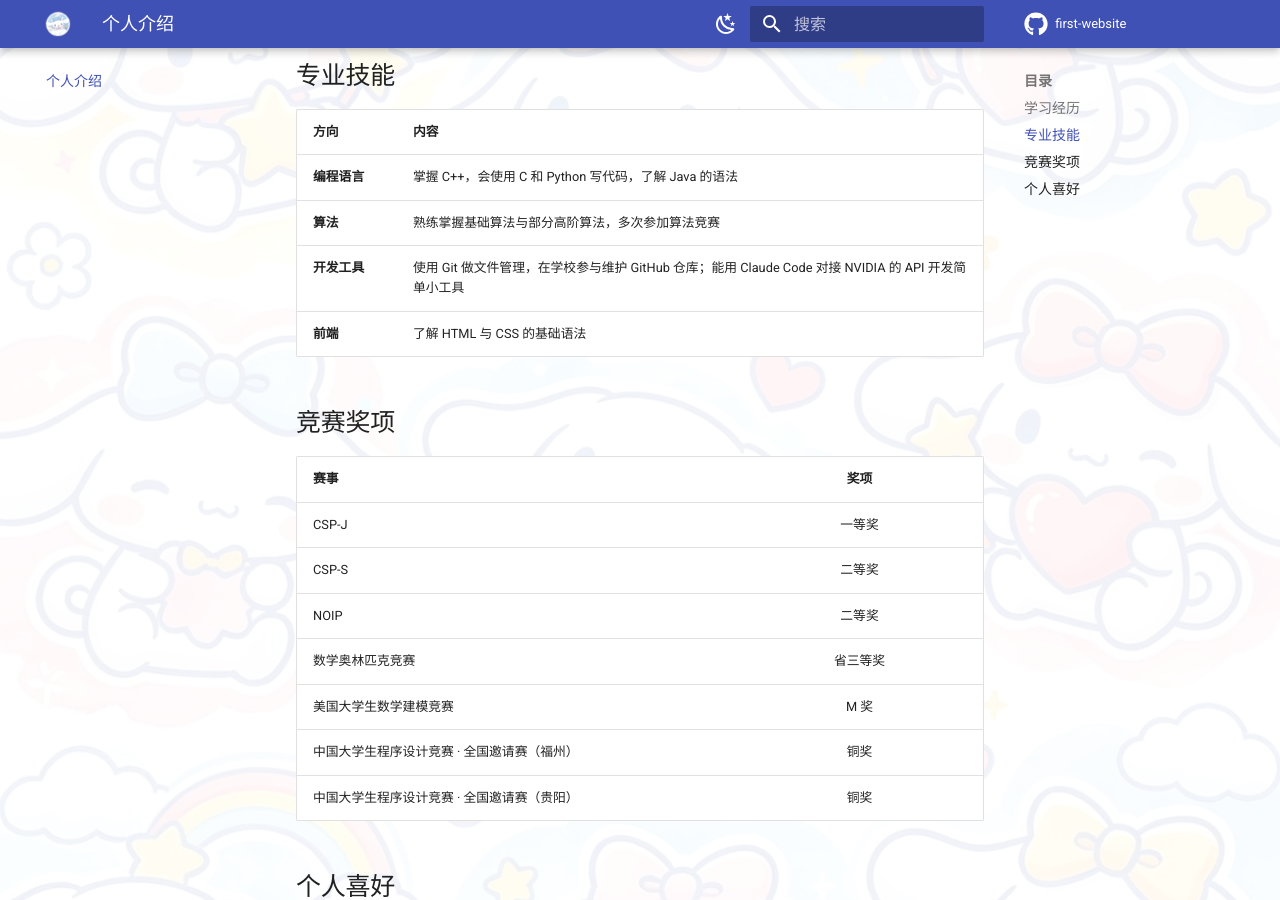
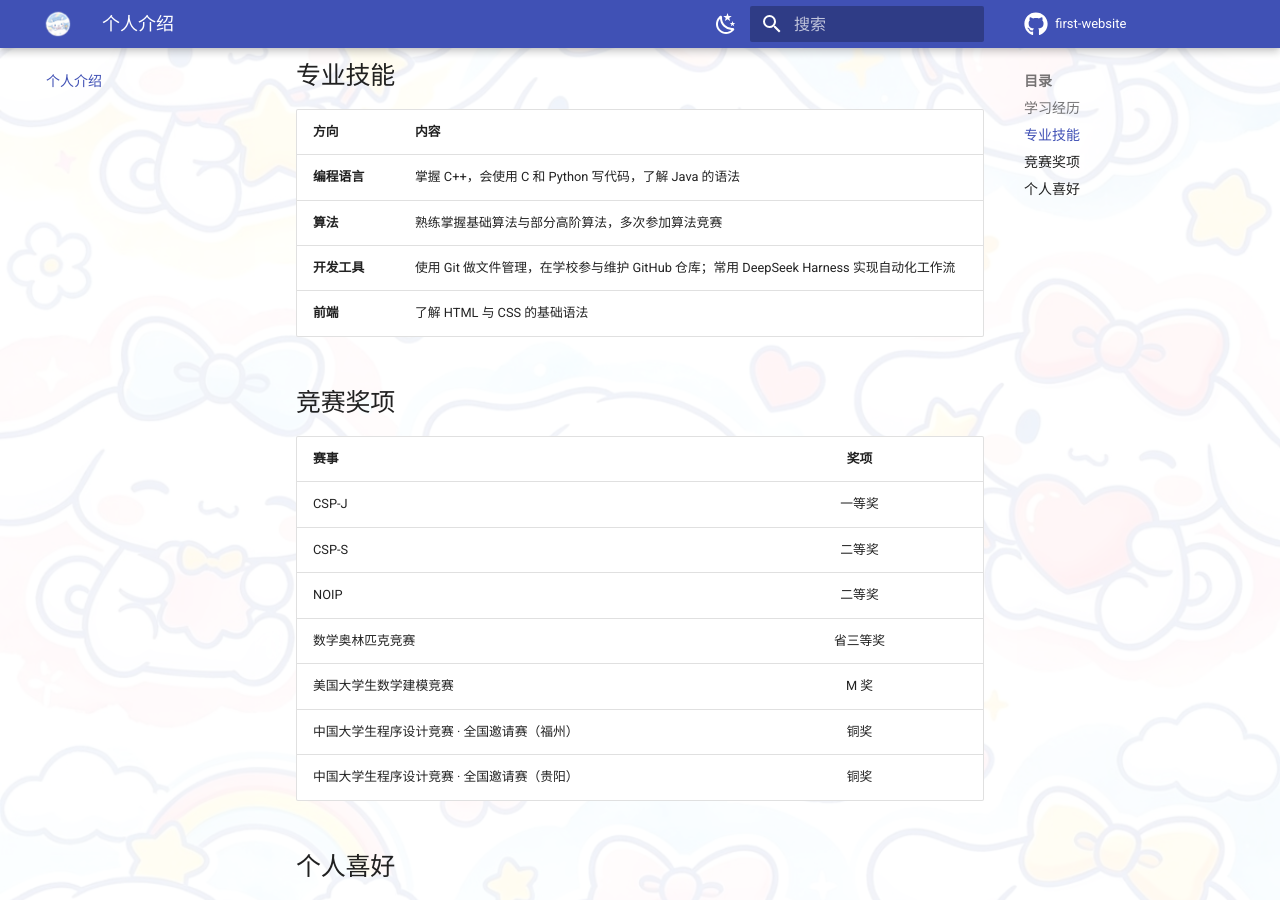
Before and after one commit to Ryan1702/first-website, an MkDocs documentation site: the page built from docs/about.md, in a window 1280 px wide and 900 px high, scrolled down 670 px. Built offline with MkDocs 1.6.1 and Material for MkDocs 9.7.7, drawn with Linux system fonts in a browser that asks for light colours; comment, search, counter and statistics services are not loaded.

Commit message:
更新个人介绍中的开发工具描述

```diff
--- a/docs/about.md
+++ b/docs/about.md
@@ -43,7 +43,7 @@
 | :--- | :--- |
 | **编程语言** | 掌握 C++，会使用 C 和 Python 写代码，了解 Java 的语法 |
 | **算法** | 熟练掌握基础算法与部分高阶算法，多次参加算法竞赛 |
-| **开发工具** | 使用 Git 做文件管理，在学校参与维护 GitHub 仓库；能用 Claude Code 对接 NVIDIA 的 API 开发简单小工具 |
+| **开发工具** | 使用 Git 做文件管理，在学校参与维护 GitHub 仓库；常用 DeepSeek Harness 实现自动化工作流 |
 | **前端** | 了解 HTML 与 CSS 的基础语法 |
 
 ## 竞赛奖项
```
